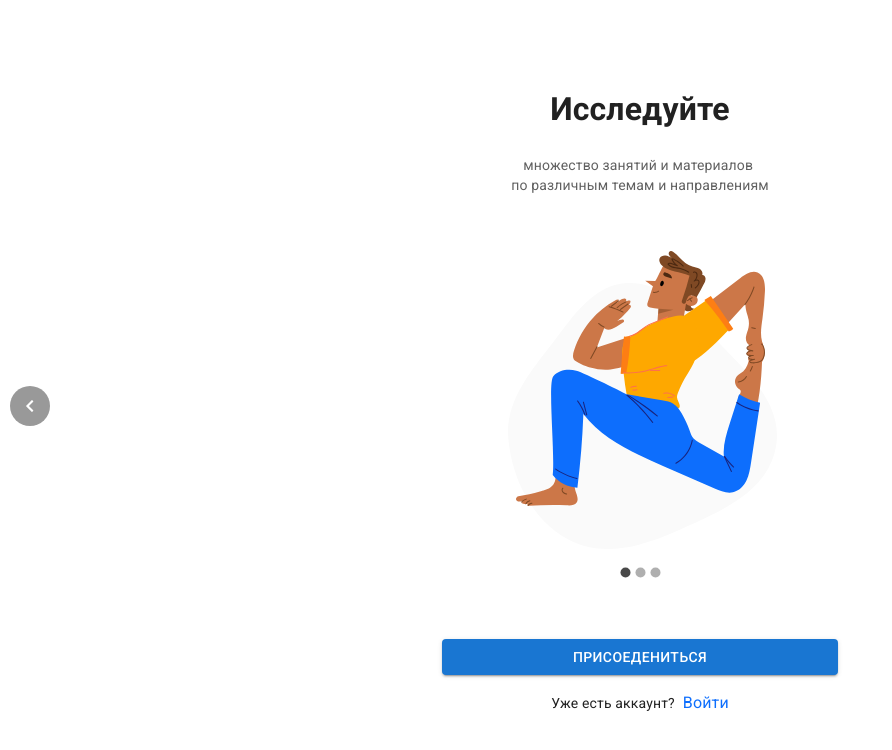
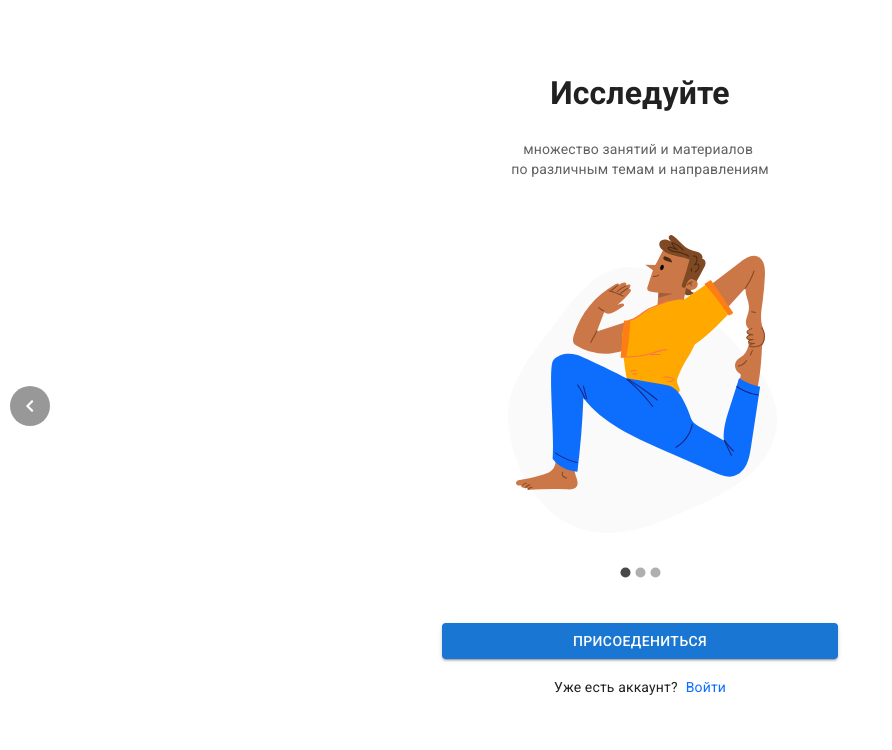
Before and after one commit to XeniaGorbunova/atha.yoga, a React app: page / in a window 1280 px wide. Shown: the top 750 px of the page, without its empty margins (0-892 px from the left). Built offline with nearby package versions, Linux system fonts and the light colour scheme.

Commit message:
Carousel stilization

```diff
--- a/src/components/Welcome/SplashScreens/index.js
+++ b/src/components/Welcome/SplashScreens/index.js
@@ -34,10 +34,10 @@ function SplashScreens (props) {
   ]
 
   return (
-      <Carousel
+      <Carousel className="welcome__carousel"
         indicatorContainerProps={{
           style: {
-              position: 'fixed',
+              position: 'absolute',
               top: 550
 
           }
@@ -57,7 +57,7 @@ function Item(props) {
         <CssBaseline />
         <Box
           sx={{
-            marginTop: 8,
+            marginTop: 6,
             display: 'flex',
             flexDirection: 'column',
             alignItems: 'center',
@@ -87,7 +87,7 @@ function Item(props) {
               </Typography>
             </Grid>
             <Grid item>
-              <Link href="#" variant="body2" class="link">
+              <Link href="#" variant="body2" class="welcome__link">
                 Войти
               </Link>
             </Grid>
--- a/src/styles.scoped.scss
+++ b/src/styles.scoped.scss
@@ -1,5 +1,9 @@
 .header {
   color: #212121;
+}
+
+.welcome__carousel {
+  position: relative;
 }
 
 .welcome__description {
@@ -14,9 +18,10 @@
   margin-bottom: 66px;
 }
 
-.link {
+.welcome__link {
+  color: #0D6EFD;
   text-decoration: none;
-  color: #0D6EFD
+  font-size: 14px;
 }
 
 .form_container {
```
